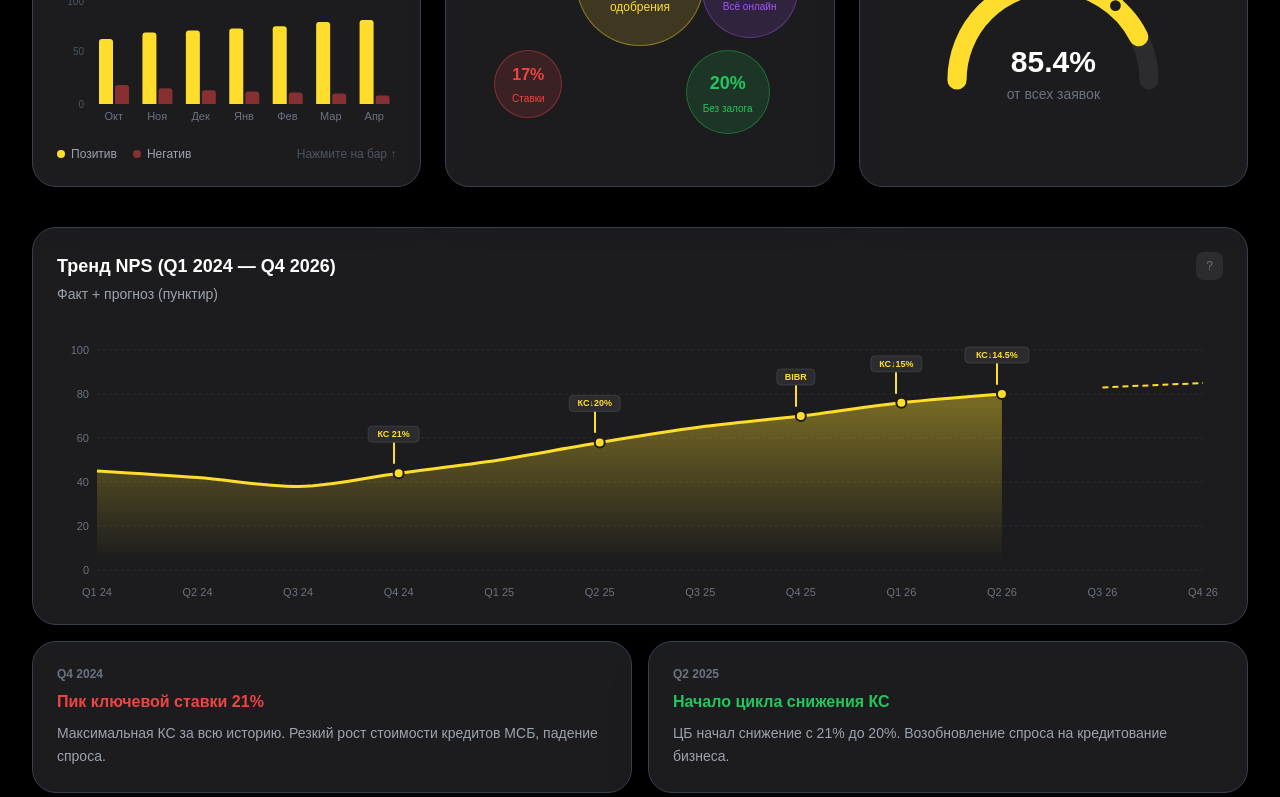
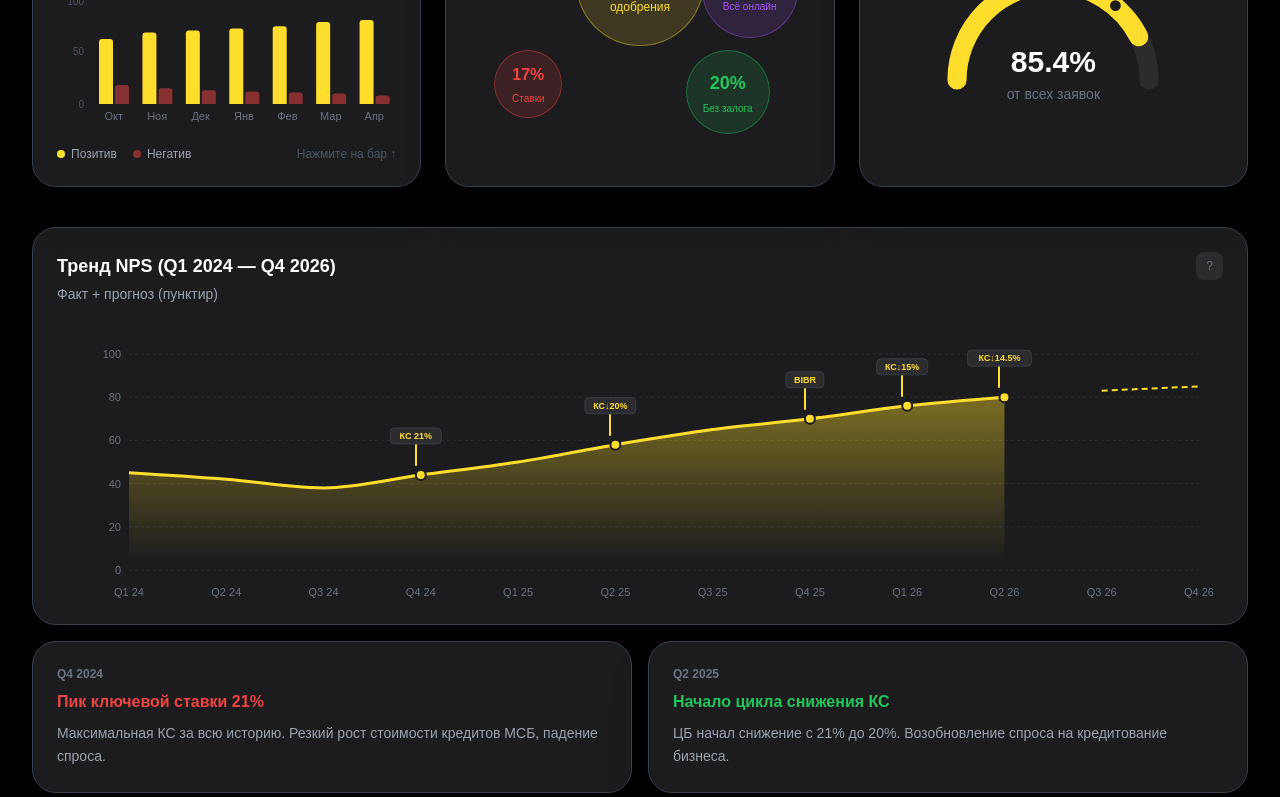
Before and after one commit to Kosxy/tbank-dashboard, a React (Vite) app: page / in a window 1280 px wide. Shown: the part 461-1258 px from the top of the page. Built offline with nearby package versions, Linux system fonts and the light colour scheme.

Commit message:
Align event labels above points

```diff
--- a/src/App.jsx
+++ b/src/App.jsx
@@ -367,7 +367,7 @@ export default function App() {
                   methodology="Ось Y — доля позитивных отзывов (%) за квартал. Маркеры: пик КС 21% (Q4 24), начало снижения (Q2 25), Markswebb BIBR (Q4 25), КС 15% (Q1 26) и 14.5% (Q2 26). Корреляция NPS↑ при КС↓." />
                 <div className="w-full mt-4" style={{ height: "280px" }}>
                   <ResponsiveContainer width="100%" height="100%">
-                    <AreaChart data={dynamics2024_2026} margin={{ top: 30, right: 20, left: -20, bottom: 0 }}>
+                    <AreaChart data={dynamics2024_2026} margin={{ top: 34, right: 24, left: 12, bottom: 0 }}>
                       <defs>
                         <linearGradient id="colorPos" x1="0" y1="0" x2="0" y2="1">
                           <stop offset="5%" stopColor="#FFDD2D" stopOpacity={0.4} />
```
